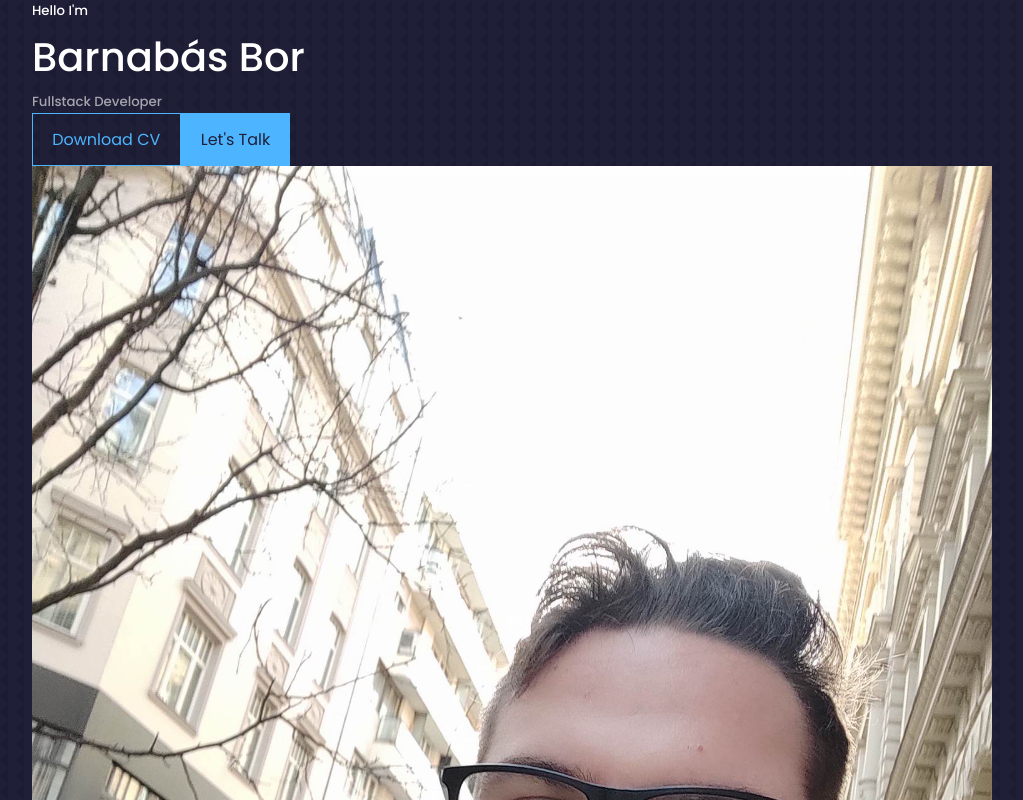
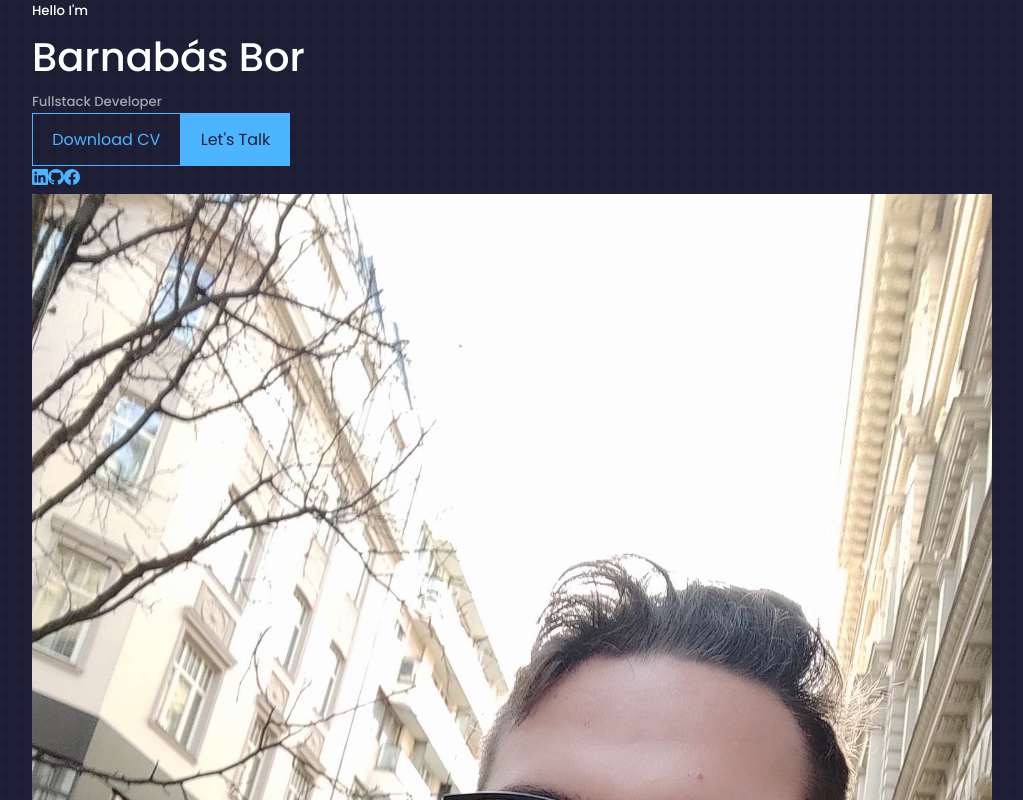
Before and after one commit to Budzserator/ReactPortfolio, a React (Create React App) app: page / in a window 1280 px wide. Shown: the top 800 px of the page, without its empty margins (128-1151 px from the left). Built offline with nearby package versions, Linux system fonts and the light colour scheme.

Commit message:
Currently working on Header... Installing React icons and use them

```diff
--- a/package.json
+++ b/package.json
@@ -8,6 +8,7 @@
     "@testing-library/user-event": "^13.5.0",
     "react": "^18.2.0",
     "react-dom": "^18.2.0",
+    "react-icons": "^4.7.1",
     "react-scripts": "5.0.1"
   },
   "scripts": {
--- a/src/components/header/Header.jsx
+++ b/src/components/header/Header.jsx
@@ -1,6 +1,7 @@
 import React from 'react'
 import CTA from './CTA'
 import ME from '../../assets/Barni03.jpg'
+import HeaderSocial from './HeaderSocials'
 
 function Header() {
   return (
@@ -10,6 +11,7 @@ function Header() {
         <h1> Barnabás Bor </h1>
         <h5 className='text-light'> Fullstack Developer </h5>
         <CTA/>
+        <HeaderSocial/>
         <div className='me'>
           <img src={ME} alt=''/>
         </div>
--- a/src/components/header/HeaderSocials.jsx
+++ b/src/components/header/HeaderSocials.jsx
@@ -1,10 +1,12 @@
 import React from 'react'
+import {BsLinkedin,BsGithub,BsFacebook} from 'react-icons/bs'
 
 const HeaderSocials = () => {
   return (
     <div className='header__socials'>
-        <a href="https://www.linkedin.com/in/barnab%C3%A1s-bor-357184244/" target={'_blank'}></a>
-        <a href="https://github.com/Budzserator" target={'_blank'}></a>
+        <a href="https://www.linkedin.com/in/barnab%C3%A1s-bor-357184244/" target={'_blank'}><BsLinkedin/></a>
+        <a href="https://github.com/Budzserator" target={'_blank'}><BsGithub/></a>
+        <a href="https://www.facebook.com/barnabas.bor/"target={'_blank'}><BsFacebook/></a>
     </div>
   )
 }
```
Also changed, not shown: 1 other file (tests, documents, lock files or other folders).
